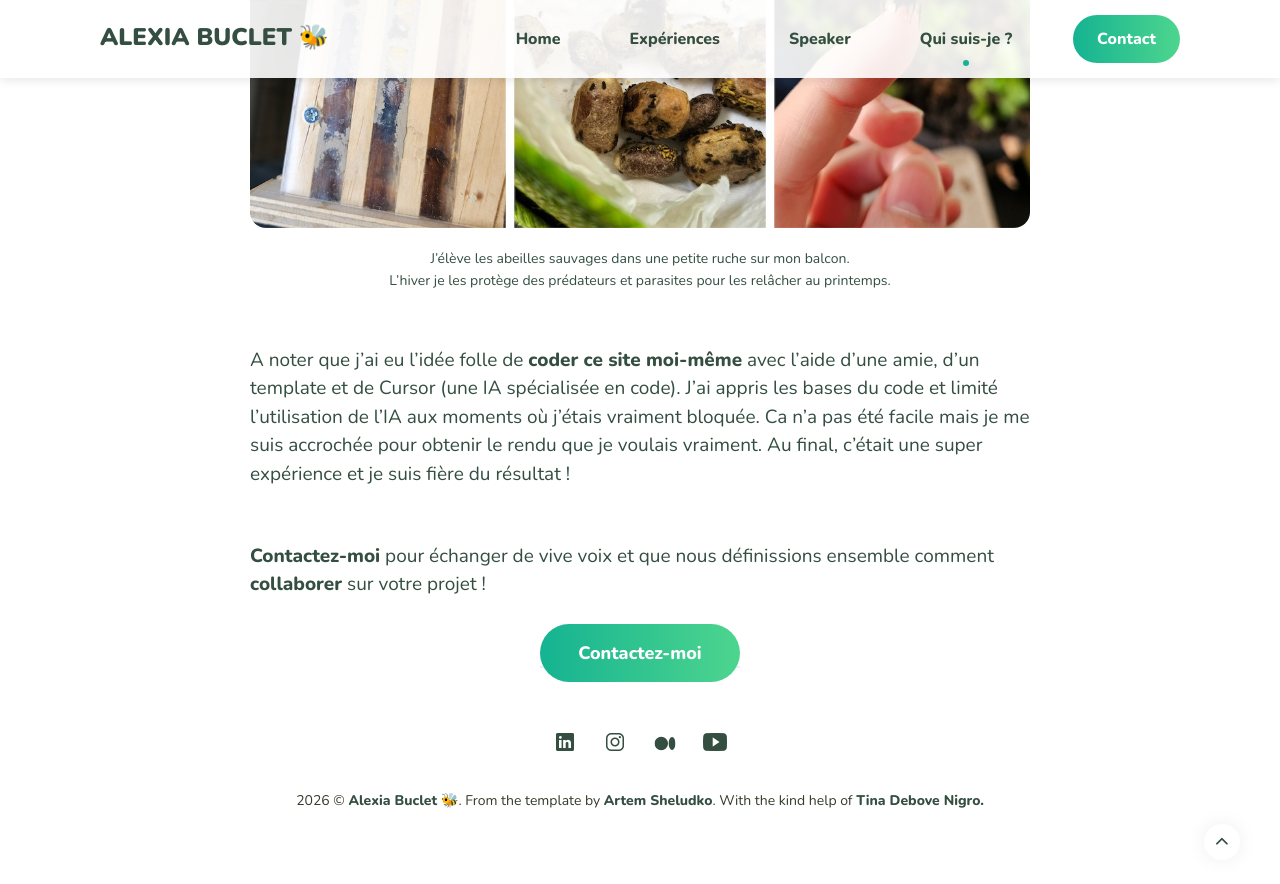
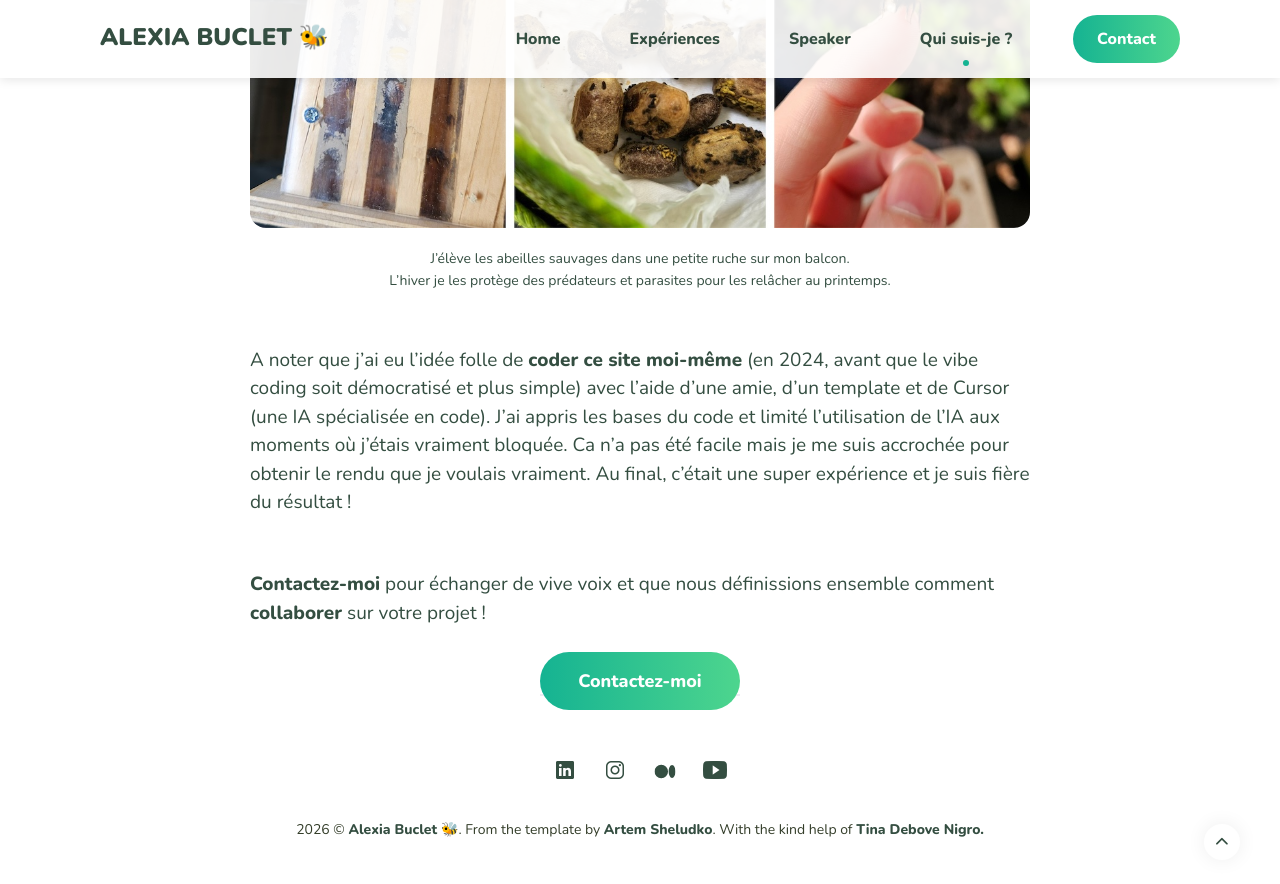
Before and after one commit to alexiabuclet/alexiabuclet.github.io, a Jekyll site: the page built from _pages/about.md, in a window 1280 px wide and 900 px high, scrolled down 3303 px. Shown: the top 884 px of the window. Built offline with Jekyll 4.4.1, drawn with Linux system fonts in a browser that asks for light colours.

Commit message:
Ajout 2024 vibe conding

```diff
--- a/_pages/about.md
+++ b/_pages/about.md
@@ -35,7 +35,7 @@ image_alt: "Photo d'Alexia Buclet vue de dos face à un amphithéâtre lors d'un
 *J'élève les abeilles sauvages dans une petite ruche sur mon balcon. <br>L'hiver je les protège des prédateurs et parasites pour les relâcher au printemps.*
 
 <br>
-A noter que j'ai eu l'idée folle de <b>coder ce site moi-même</b> avec l'aide d'une amie, d'un template et de Cursor (une IA spécialisée en code). J'ai appris les bases du code et limité l'utilisation de l'IA aux moments où j'étais vraiment bloquée. Ca n'a pas été facile mais je me suis accrochée pour obtenir le rendu que je voulais vraiment. Au final, c'était une super expérience et je suis fière du résultat !
+A noter que j'ai eu l'idée folle de <b>coder ce site moi-même</b> (en 2024, avant que le vibe coding soit démocratisé et plus simple) avec l'aide d'une amie, d'un template et de Cursor (une IA spécialisée en code). J'ai appris les bases du code et limité l'utilisation de l'IA aux moments où j'étais vraiment bloquée. Ca n'a pas été facile mais je me suis accrochée pour obtenir le rendu que je voulais vraiment. Au final, c'était une super expérience et je suis fière du résultat !
 
 <br>
 <b>Contactez-moi</b> pour échanger de vive voix et que nous définissions ensemble comment <b>collaborer</b> sur votre projet !
```
